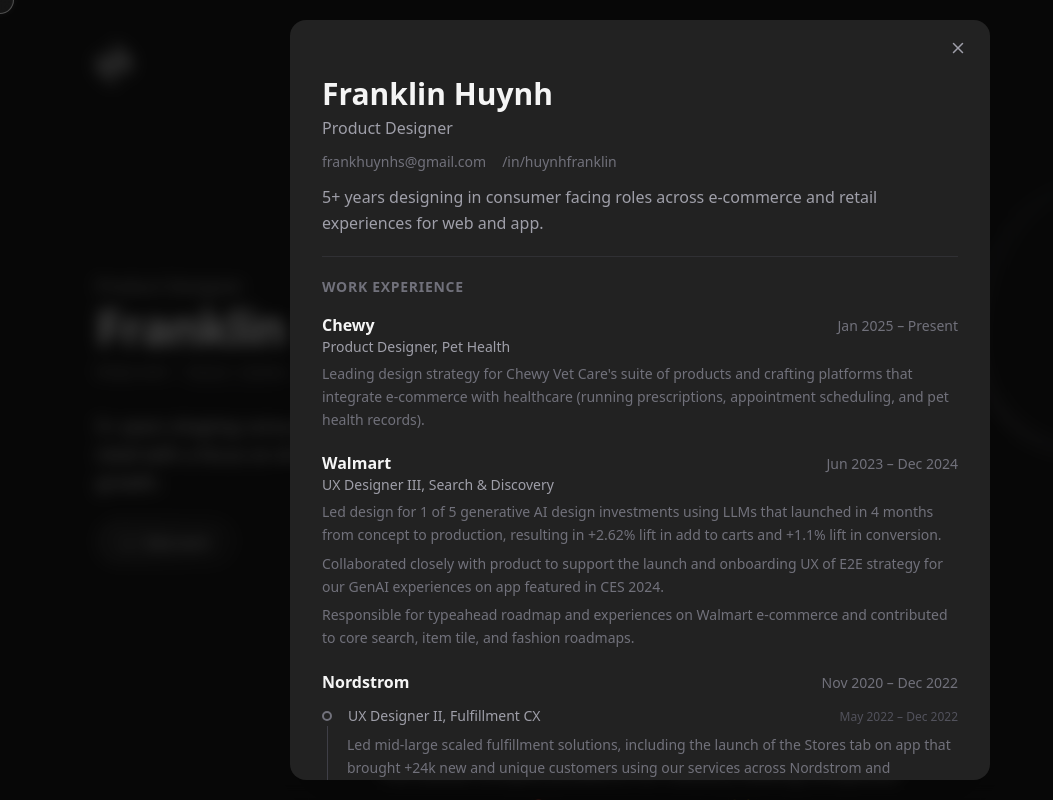
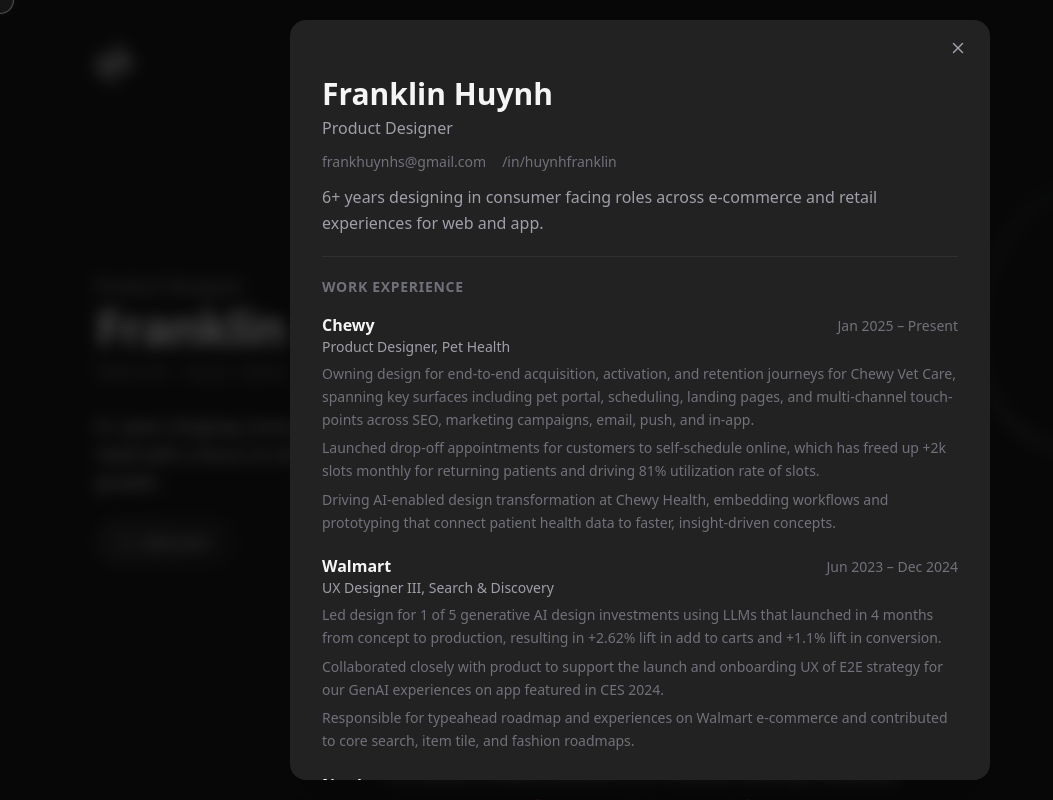
Before and after one commit to frankhuynhs1/Design-Portfolio, a Next.js app: page / in a window 1280 px wide. Both pictures are taken after a click on the button "Resume". Shown: the top 800 px of the page, without its empty margins (0-1053 px from the left). Built offline with nearby package versions, Linux system fonts and the light colour scheme; a web font is replaced by a local one.

Commit message:
resume tweaks

```diff
--- a/app/about/page.tsx
+++ b/app/about/page.tsx
@@ -84,7 +84,7 @@
                   <h2 className="text-xl font-bold text-[#f5f5f5] sm:text-2xl">My background</h2>
                   <p className="mt-4 text-base leading-7 text-[#b3b3b3]">
                     I&apos;m a product designer with experience designing within web and app environments.
-                    Over my 5+ years of experience, I worked with top brands to craft omni-channel retail,
+                    Over my 6+ years of experience, I worked with top brands to craft omni-channel retail,
                     e-commerce, health, enterprise productivity software, and AI experiences that can easily
                     be applied to any industry.
                   </p>
--- a/app/components/Navbar.tsx
+++ b/app/components/Navbar.tsx
@@ -178,7 +178,7 @@
                   <a href="https://www.linkedin.com/in/huynhfranklin/" target="_blank" rel="noopener noreferrer" className="hover:text-zinc-300 transition-colors">/in/huynhfranklin</a>
                 </div>
                 <p className="mt-3 text-base leading-relaxed text-zinc-400">
-                  5+ years designing in consumer facing roles across e-commerce and retail experiences for web and app.
+                  6+ years designing in consumer facing roles across e-commerce and retail experiences for web and app.
                 </p>
               </div>
 
@@ -193,9 +193,11 @@
                       <span className="shrink-0 text-sm text-zinc-500">Jan 2025 – Present</span>
                     </div>
                     <p className="text-sm font-medium text-zinc-400">Product Designer, Pet Health</p>
-                    <p className="mt-1.5 text-sm leading-relaxed text-zinc-500">
-                      Leading design strategy for Chewy Vet Care&apos;s suite of products and crafting platforms that integrate e-commerce with healthcare (running prescriptions, appointment scheduling, and pet health records).
-                    </p>
+                    <ul className="mt-1.5 space-y-1.5 text-sm leading-relaxed text-zinc-500">
+                      <li>Owning design for end-to-end acquisition, activation, and retention journeys for Chewy Vet Care, spanning key surfaces including pet portal, scheduling, landing pages, and multi-channel touch-points across SEO, marketing campaigns, email, push, and in-app.</li>
+                      <li>Launched drop-off appointments for customers to self-schedule online, which has freed up +2k slots monthly for returning patients and driving 81% utilization rate of slots.</li>
+                      <li>Driving AI-enabled design transformation at Chewy Health, embedding workflows and prototyping that connect patient health data to faster, insight-driven concepts.</li>
+                    </ul>
                   </div>
 
                   <div>
@@ -268,7 +270,7 @@
                   </div>
                   <div>
                     <p className="text-sm font-bold text-zinc-400">Tools</p>
-                    <p className="mt-1 text-sm leading-relaxed text-zinc-500">Figma/Make, Claude, ChatGPT, Cursor, Magic Patterns, FigJam, Protopie, Usertesting.com, Dscout, Jira, Confluence, Pen and Paper</p>
+                    <p className="mt-1 text-sm leading-relaxed text-zinc-500">Figma/Make, Claude (Cowork, Code), ChatGPT, Cursor, FigJam, Protopie, Usertesting.com, Dscout, Jira, Confluence, Pen and Paper</p>
                   </div>
                   <div>
                     <p className="text-sm font-bold text-zinc-400">Design artifacts</p>
--- a/app/page.tsx
+++ b/app/page.tsx
@@ -511,7 +511,7 @@
             </h1>
             <ToolkitCycler />
             <p className="mt-8 max-w-xl text-base sm:text-lg leading-7 text-[#f5f5f5]">
-              5+ years shaping consumer experiences across e-commerce and retail with a focus on driving acquisition, retention, and product growth.
+              6+ years shaping consumer experiences across e-commerce and retail with a focus on driving acquisition, retention, and product growth.
             </p>
             <button
               onClick={() => {
```
